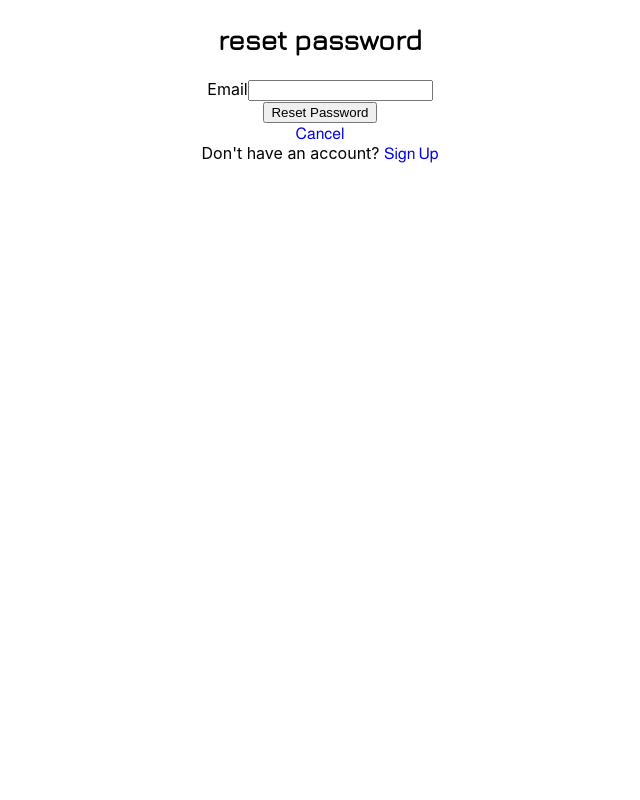
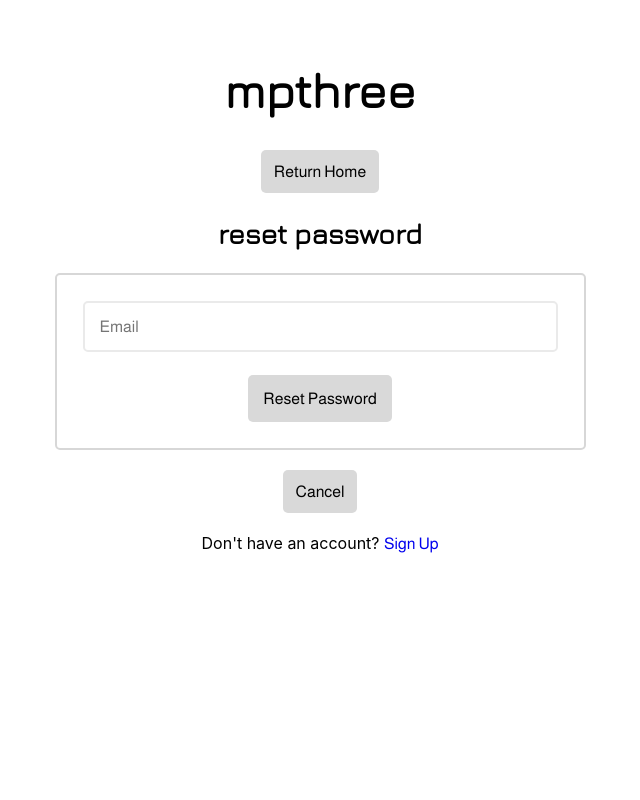
Before and after one commit to sawa2005/mpthree-client, a React (Create React App) app: page /forgot-password in a window 1280 px wide. Shown: the top 800 px of the page, without its empty margins (320-960 px from the left). Built offline with nearby package versions, Linux system fonts and the light colour scheme; no server answers.

Commit message:
form and button classes

```diff
--- a/src/App.css
+++ b/src/App.css
@@ -97,6 +97,7 @@ audio {
   position: relative;
   display: flex;
   justify-content: space-between;
+  gap: 10px;
 }
 
 .audio-wrap {
@@ -136,6 +137,7 @@ audio::-webkit-media-controls-enclosure {
 .App-main {
   margin-bottom: 90px;
   min-height: 100vh;
+  padding: 30px;
 }
 
 .main {
--- a/src/components/ForgotPassword.js
+++ b/src/components/ForgotPassword.js
@@ -29,18 +29,17 @@ export default function ForgotPassword() {
     return (
         <div className='signup'>
             <div>
+                <h1>mpthree</h1>
+                <Link className="btn" to="/">Return Home</Link>
                 <h2>Reset Password</h2>
                 {error && <p className='error'>{error}</p>}
-                <form onSubmit={handleSubmit}>
-                    <label htmlFor='email'>Email</label>
-                    <input name='email' type='email' ref={emailRef} required></input><br />
-                    <input type='submit' value='Reset Password' disabled={loading}/>
-                </form>
+                <form className='form' onSubmit={handleSubmit}>
+                    <input name='email' type='email' ref={emailRef} placeholder='Email' required></input>
+                    <input className='btn' type='submit' value='Reset Password' disabled={loading}/>
+                </form><br />
                 {message && <p className='success'>{message}</p>}
-                <div>
-                    <Link to="/login">Cancel</Link>
-                </div>
-            </div>
+                <Link className='btn' to="/login">Cancel</Link>
+            </div><br />
             <div>
                 Don't have an account? <Link to="/signup">Sign Up</Link>
             </div>
--- a/src/components/Login.js
+++ b/src/components/Login.js
@@ -29,18 +29,18 @@ export default function Login() {
     return (
         <div className='signup'>
             <div>
+                <h1>mpthree</h1>
+                <Link className="btn" to="/">Return Home</Link>
                 <h2>Log In</h2>
                 {error && <p className='error'>{error}</p>}
-                <form onSubmit={handleSubmit}>
-                    <label htmlFor='email'>Email</label>
-                    <input name='email' type='email' ref={emailRef} required></input><br />
-                    <label htmlFor='password'>Password</label>
-                    <input name='password' type='password' ref={passwordRef} required></input><br />
-                    <input type='submit' value='Log In' disabled={loading}/>
-                </form>
+                <form className='form' onSubmit={handleSubmit}>
+                    <input name='email' type='email' ref={emailRef} placeholder='Email' required></input>
+                    <input name='password' type='password' ref={passwordRef} placeholder='Password' required></input>
+                    <input className='btn' type='submit' value='Log In' disabled={loading}/>
+                </form><br />
                 <div>
                     <Link to="/forgot-password">Forgot Password?</Link>
-                </div>
+                </div><br />
             </div>
             <div>
                 Don't have an account? <Link to="/signup">Sign Up</Link>
--- a/src/components/Signup.js
+++ b/src/components/Signup.js
@@ -34,18 +34,17 @@ export default function Signup() {
     return (
         <div className='signup'>
             <div>
+                <h1>mpthree</h1>
+                <Link className="btn" to="/">Return Home</Link>
                 <h2>Sign up</h2>
                 {error && <p className='error'>{error}</p>}
-                <form onSubmit={handleSubmit}>
-                    <label htmlFor='email'>Email</label>
-                    <input name='email' type='email' ref={emailRef} required></input><br />
-                    <label htmlFor='password'>Password</label>
-                    <input name='password' type='password' ref={passwordRef} required></input><br />
-                    <label htmlFor='password-conf'>Confirm Password</label>
-                    <input name='password-conf' type='password' ref={passwordConfRef} required></input><br />
-                    <input type='submit' value='Sign Up' disabled={loading}/>
+                <form className='form' onSubmit={handleSubmit}>
+                    <input name='email' type='email' ref={emailRef} placeholder='Email' required></input>
+                    <input name='password' type='password' ref={passwordRef} placeholder='Password' required></input>
+                    <input name='password-conf' type='password' ref={passwordConfRef} placeholder='Confirm Password' required></input>
+                    <input className='btn' type='submit' value='Sign Up' disabled={loading}/>
                 </form>
-            </div>
+            </div><br />
             <div>
                 Already have an account? <Link to="/login">Log In</Link>
             </div>
```
